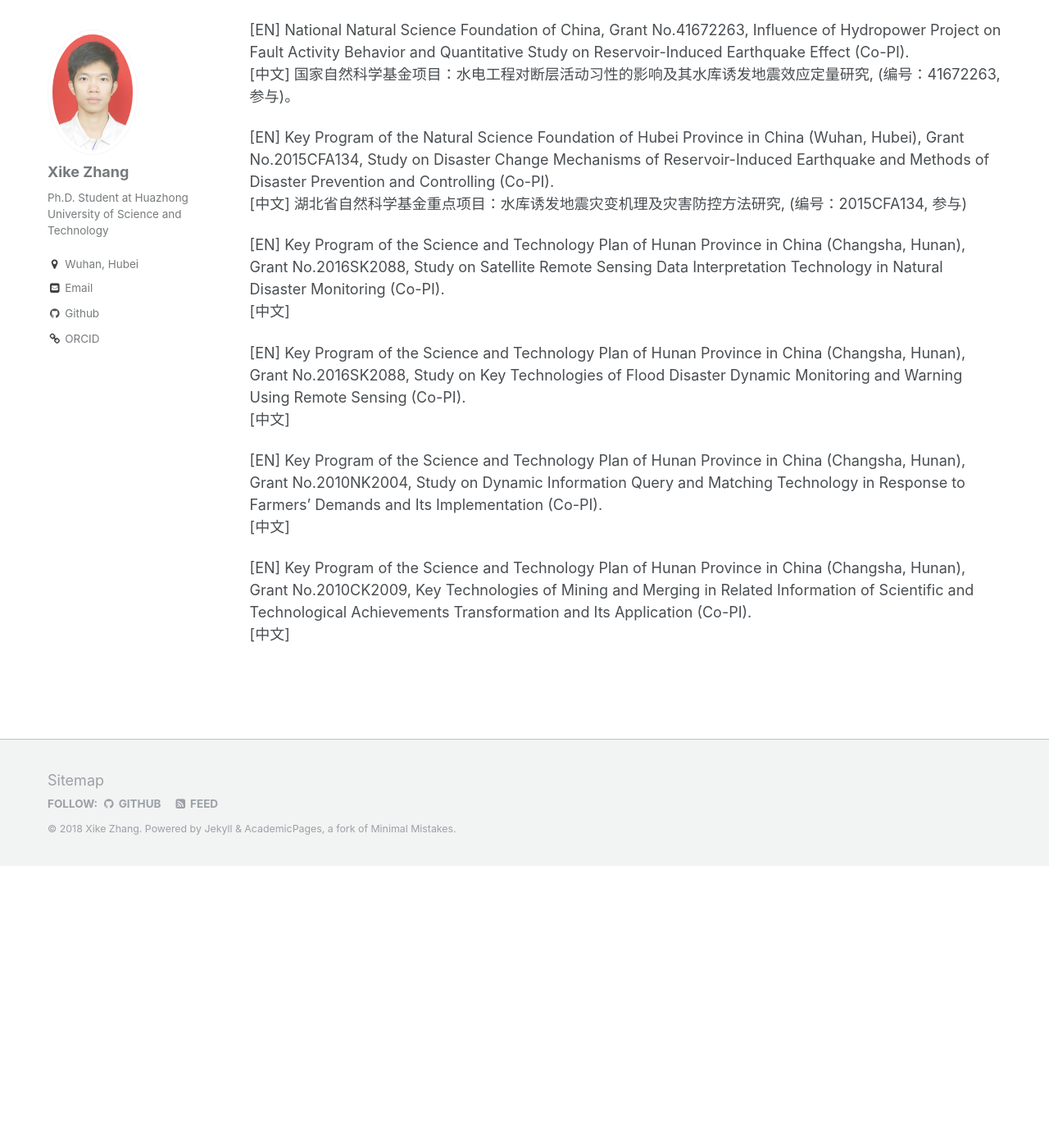
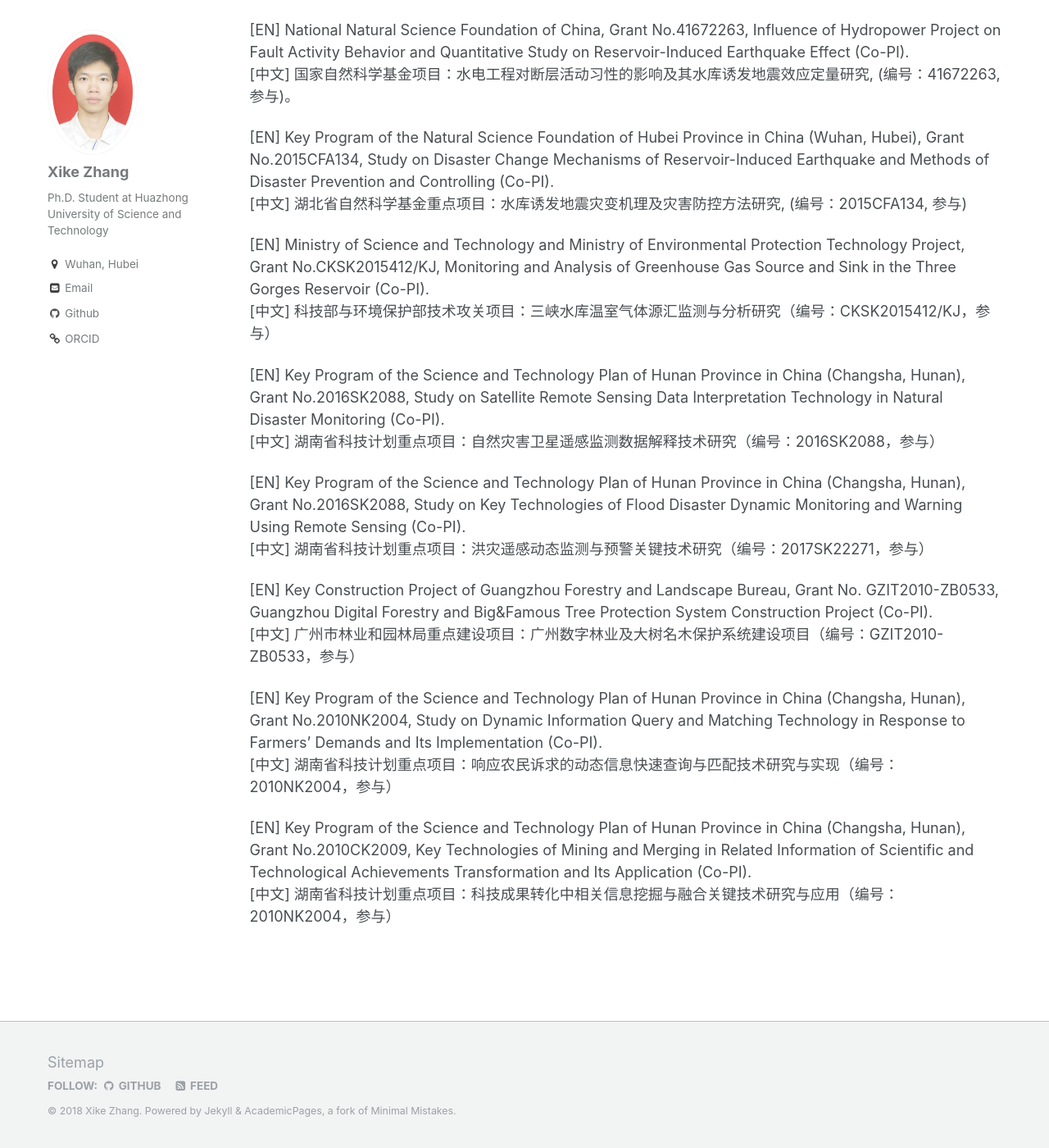
Before and after one commit to kokocheung/XikeZhang.github.io, a Jekyll site: the page built from _pages/funds.md, in a window 1280 px wide and 1400 px high, scrolled down 246 px. Shown: the whole window at 82% size. Built offline with Jekyll 4.4.1, drawn with Linux system fonts in a browser that asks for light colours; before the commit the page ends 1302 px from its top, so only the background shows below that.

Commit message:
Update funds.md

```diff
--- a/_pages/funds.md
+++ b/_pages/funds.md
@@ -14,14 +14,21 @@ author_profile: true
 [EN] Key Program of the Natural Science Foundation of Hubei Province in China (Wuhan, Hubei), Grant No.2015CFA134, Study on Disaster Change Mechanisms of Reservoir-Induced Earthquake and Methods of Disaster Prevention and Controlling (Co-PI).<br>
 [中文] 湖北省自然科学基金重点项目：水库诱发地震灾变机理及灾害防控方法研究, (编号：2015CFA134, 参与)
 
+[EN] Ministry of Science and Technology and Ministry of Environmental Protection Technology Project, Grant No.CKSK2015412/KJ, Monitoring and Analysis of Greenhouse Gas Source and Sink in the Three Gorges Reservoir (Co-PI). <br>
+[中文] 科技部与环境保护部技术攻关项目：三峡水库温室气体源汇监测与分析研究（编号：CKSK2015412/KJ，参与）
+
 [EN] Key Program of the Science and Technology Plan of Hunan Province in China (Changsha, Hunan), Grant No.2016SK2088, Study on Satellite Remote Sensing Data Interpretation Technology in Natural Disaster Monitoring (Co-PI).<br>
-[中文]
+[中文] 湖南省科技计划重点项目：自然灾害卫星遥感监测数据解释技术研究（编号：2016SK2088，参与）
 
 [EN] Key Program of the Science and Technology Plan of Hunan Province in China (Changsha, Hunan), Grant No.2016SK2088, Study on Key Technologies of Flood Disaster Dynamic Monitoring and Warning Using Remote Sensing (Co-PI).<br>
-[中文]
+[中文] 湖南省科技计划重点项目：洪灾遥感动态监测与预警关键技术研究（编号：2017SK22271，参与）
+
+[EN] Key Construction Project of Guangzhou Forestry and Landscape Bureau, Grant No. GZIT2010-ZB0533, Guangzhou Digital Forestry and Big&Famous Tree Protection System Construction Project (Co-PI).<br>
+[中文] 广州市林业和园林局重点建设项目：广州数字林业及大树名木保护系统建设项目（编号：GZIT2010-ZB0533，参与）
+
 
 [EN] Key Program of the Science and Technology Plan of Hunan Province in China (Changsha, Hunan), Grant No.2010NK2004, Study on Dynamic Information Query and Matching Technology in Response to Farmers' Demands and Its Implementation (Co-PI).<br>
-[中文]
+[中文] 湖南省科技计划重点项目：响应农民诉求的动态信息快速查询与匹配技术研究与实现（编号：2010NK2004，参与）
 
 [EN] Key Program of the Science and Technology Plan of Hunan Province in China (Changsha, Hunan), Grant No.2010CK2009, Key Technologies of Mining and Merging in Related Information of Scientific and Technological Achievements Transformation and Its Application (Co-PI).<br>
-[中文]
+[中文] 湖南省科技计划重点项目：科技成果转化中相关信息挖掘与融合关键技术研究与应用（编号：2010NK2004，参与）
```
